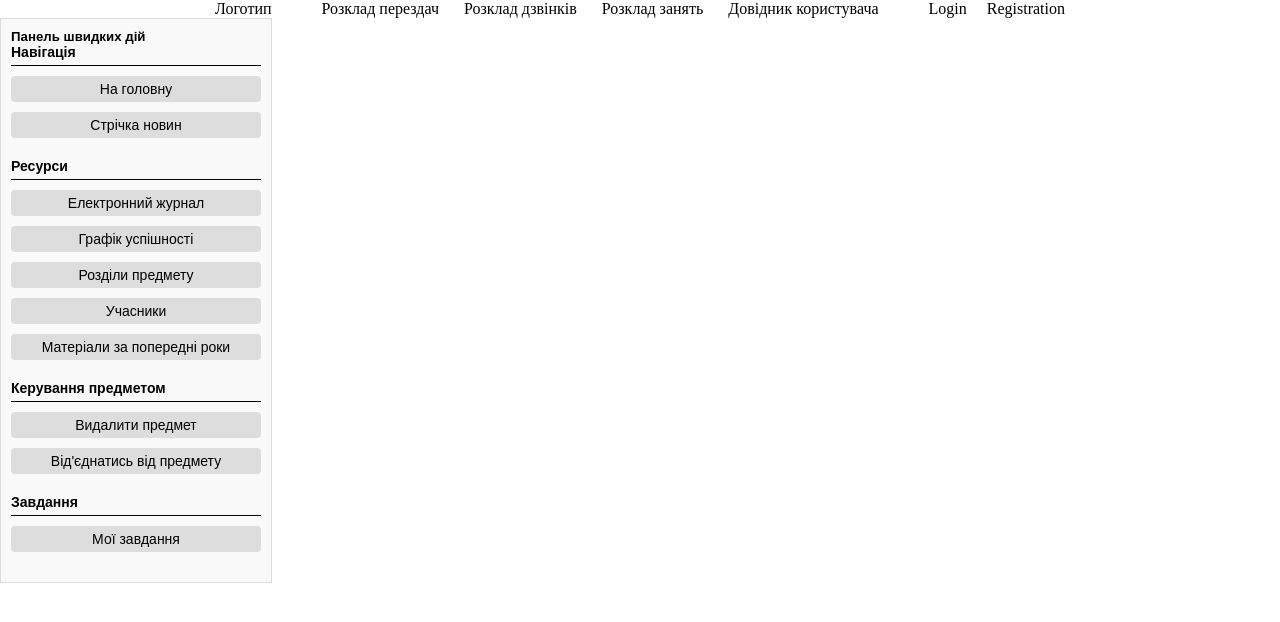
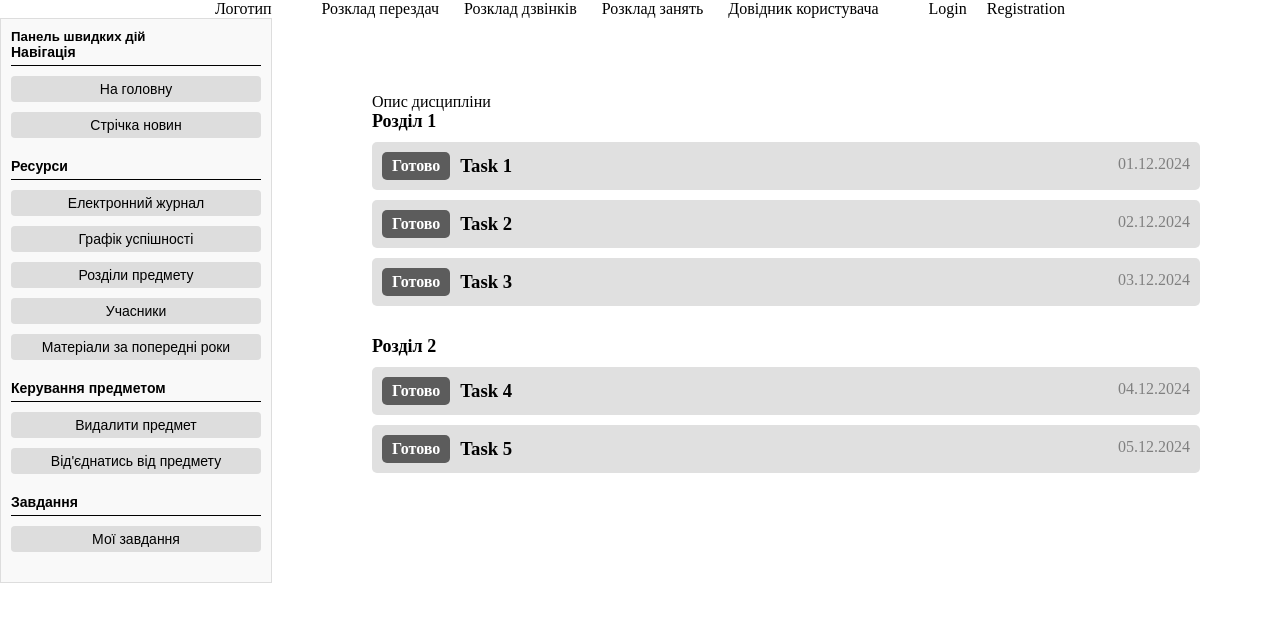
Before and after one commit to davinci-arch/service-for-learning-ui, a React (Vite) app: page /obj in a window 1280 px wide. Shown: the top 622 px of the page. Built offline with nearby package versions, Linux system fonts and the light colour scheme.

Commit message:
[feature]: partial implmented object details page

```diff
--- a/src/components/ObjectPage/ObjectPage.jsx
+++ b/src/components/ObjectPage/ObjectPage.jsx
@@ -1,11 +1,37 @@
 
 import NavigationPanel from "./NavigationPanel"
+import Section from "./Section"
+import "../styles/ObjectPageDetails.scss"
+
+import { useState } from "react"
 
 export default function ObjectPage() {
 
+    const [tasks1, setTasks1] = useState([
+        { title: 'Task 1', date: '01.12.2024' },
+        { title: 'Task 2', date: '02.12.2024' },
+        { title: 'Task 3', date: '03.12.2024' },
+    ])
+    const [tasks2, setTasks2] = useState([
+        { title: 'Task 4', date: '04.12.2024' },
+        { title: 'Task 5', date: '05.12.2024' },
+    ])
+
     return (
-        <div>
-             <NavigationPanel />
+        <div className="object-page-container">
+            <div className="nav-panel">
+                <NavigationPanel />
+            </div>
+            <div className="object-data">
+                <div>
+                    Опис дисципліни
+                    <div className="separator"></div>
+                </div>
+                <div>
+                    <Section sectionTitle="Розділ 1" tasks={tasks1} />
+                    <Section sectionTitle="Розділ 2" tasks={tasks2} />
+                </div>
+            </div>
         </div>
     )
 }
--- /dev/null
+++ b/src/components/ObjectPage/Section.jsx
@@ -0,0 +1,14 @@
+import "../styles/Section.scss"
+import Task from "./Task"
+export default function Section({sectionTitle, tasks}) {
+    return (
+        <div className="section">
+            <h2 className="section-title">{sectionTitle}</h2>
+            <div className="tasks">
+                {tasks.map((task, index) => (
+                    <Task key={index} title={task.title} date={task.date} />
+                ))}
+            </div>
+        </div>
+    )
+}
--- /dev/null
+++ b/src/components/ObjectPage/Task.jsx
@@ -0,0 +1,13 @@
+import "../styles/Task.scss"
+
+export default function Task({title, date}) {
+    return (
+        <div className="task">
+            <div className="task-status">Готово</div>
+            <div className="task-content">
+                <h3 className="task-title">{title}</h3>
+                <span className="task-date">{date}</span>
+            </div>
+        </div>
+    );
+}
--- /dev/null
+++ b/src/components/styles/ObjectPageDetails.scss
@@ -0,0 +1,12 @@
+.object-page-container {
+    display: flex;
+    justify-content: center;
+    max-width: 1200px;
+    gap: 100px;
+
+    .object-data {
+        width: 100%;
+        margin-top: 75px;
+
+    }
+}
--- /dev/null
+++ b/src/components/styles/Section.scss
@@ -0,0 +1,12 @@
+.section {
+    margin-bottom: 20px;
+
+    .section-title {
+        font-size: 18px;
+        margin-bottom: 10px;
+    }
+    .tasks {
+        display: flex;
+        flex-direction: column;
+    }
+}
--- /dev/null
+++ b/src/components/styles/Task.scss
@@ -0,0 +1,34 @@
+.task {
+    display: flex;
+    align-items: center;
+    justify-content: space-between;
+    background-color: #e0e0e0;
+    padding: 10px;
+    margin-bottom: 10px;
+    border-radius: 5px;
+
+    .task-status {
+        background-color: #5c5c5c;
+        color: #fff;
+        padding: 5px 10px;
+        border-radius: 5px;
+        font-weight: bold;
+    }
+
+    .task-content {
+        display: flex;
+        justify-content: space-between;
+        flex-grow: 1;
+        margin-left: 10px;
+
+        .task-title {
+            margin: 0;
+        }
+
+        .task-date {
+            color: gray;
+        }
+    }
+
+
+}
```
